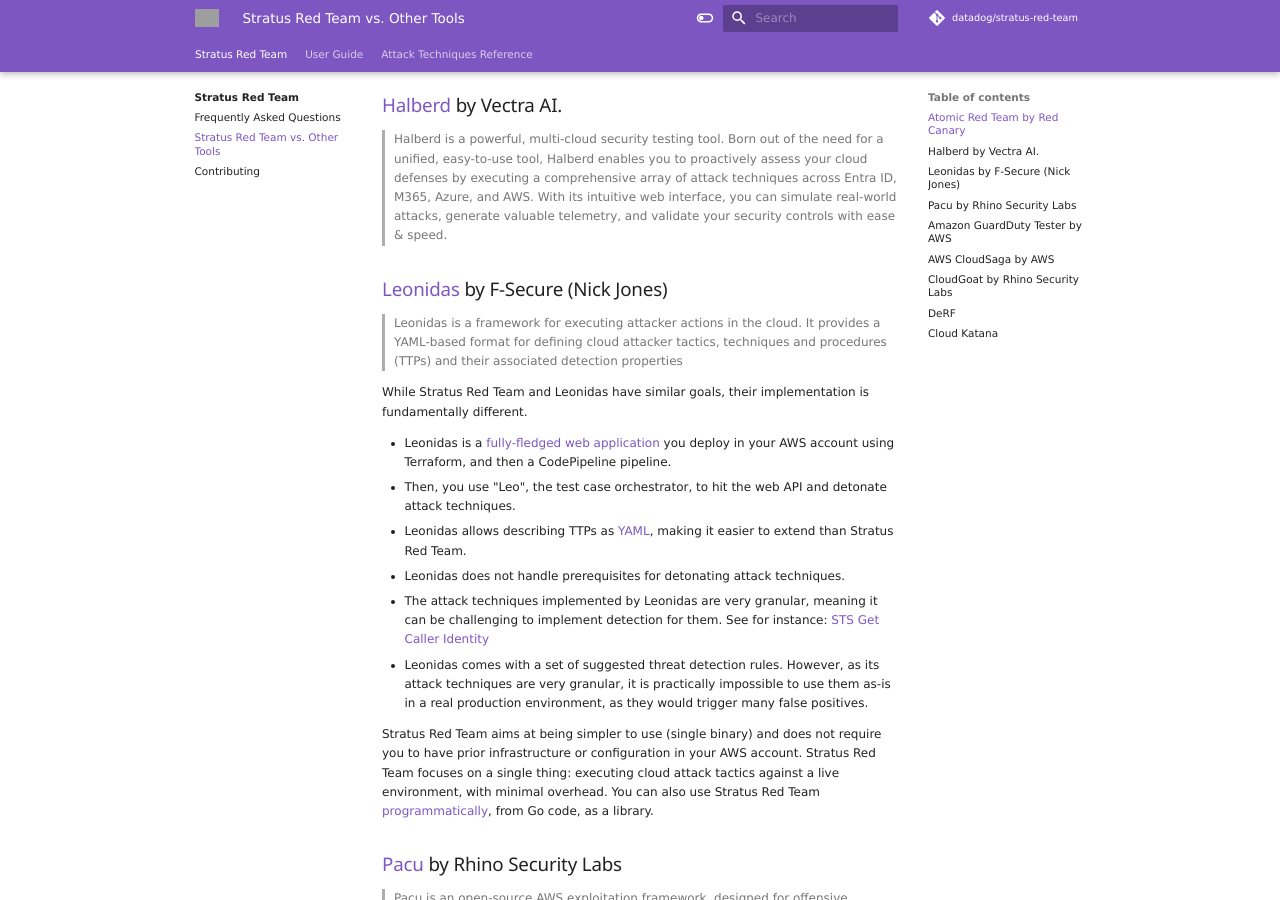
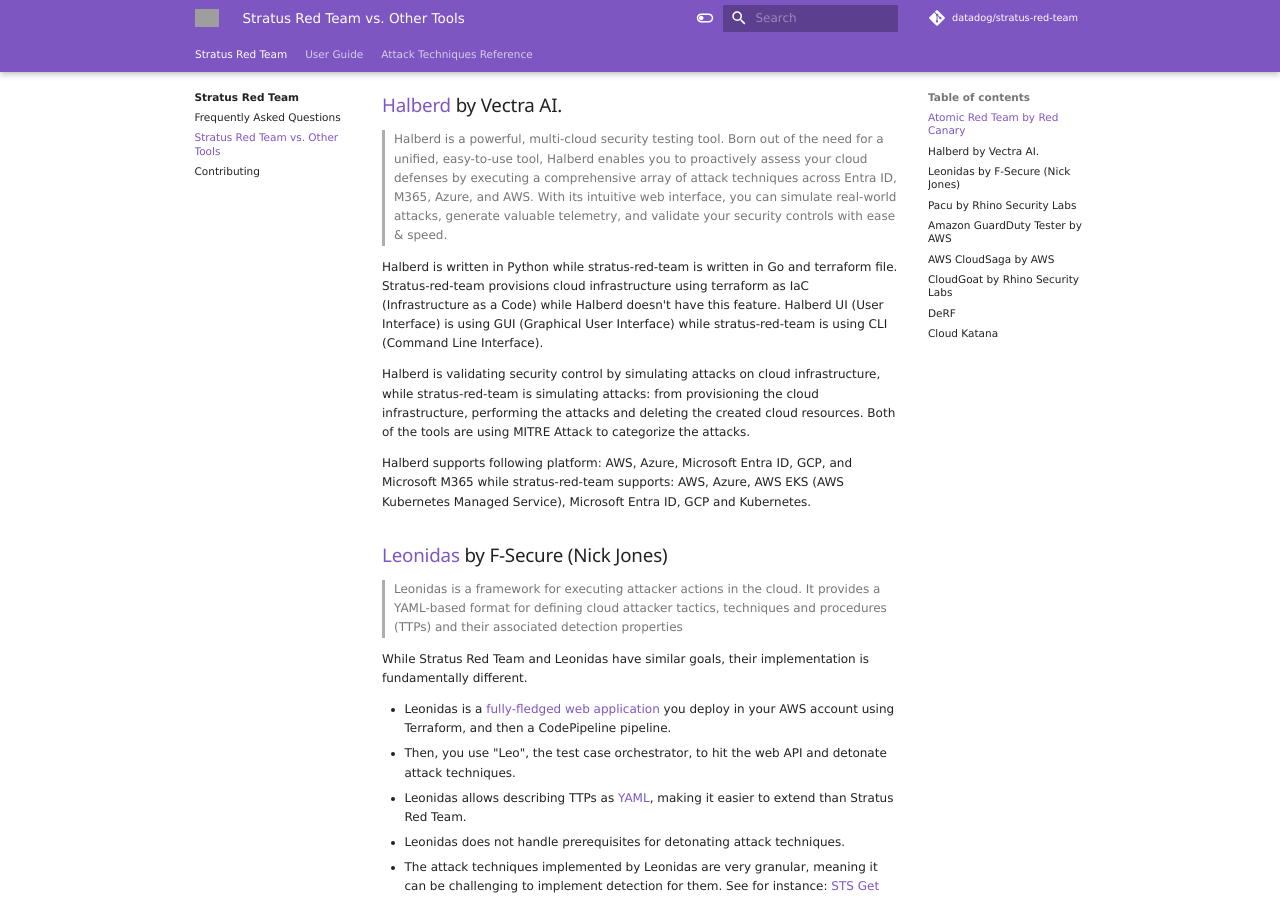
Before and after one commit to DataDog/stratus-red-team, an MkDocs documentation site: the page built from docs/comparison.md, in a window 1280 px wide and 900 px high, scrolled down 509 px. Built offline with MkDocs 1.6.1 and Material for MkDocs 9.7.7, drawn with Linux system fonts in a browser that asks for light colours; nearby versions of some CDN libraries; library files that are not in the unit come from our copies; comment, search, counter and statistics services are not loaded; grey boxes are pictures that could not be loaded.

Commit message:
Update the comparison with Halberd
Issue #584

```diff
--- a/docs/comparison.md
+++ b/docs/comparison.md
@@ -17,6 +17,11 @@
 
 > Halberd is a powerful, multi-cloud security testing tool. Born out of the need for a unified, easy-to-use tool, Halberd enables you to proactively assess your cloud defenses by executing a comprehensive array of attack techniques across Entra ID, M365, Azure, and AWS. With its intuitive web interface, you can simulate real-world attacks, generate valuable telemetry, and validate your security controls with ease & speed.
 
+Halberd is written in Python while stratus-red-team is written in Go and terraform file. Stratus-red-team provisions cloud infrastructure using terraform as IaC (Infrastructure as a Code) while Halberd doesn't have this feature. Halberd UI (User Interface) is using GUI (Graphical User Interface) while stratus-red-team is using CLI (Command Line Interface).
+
+Halberd is validating security control by simulating attacks on cloud infrastructure, while stratus-red-team is simulating attacks: from provisioning the cloud infrastructure, performing the attacks and deleting the created cloud resources. Both of the tools are using MITRE Attack to categorize the attacks.
+
+Halberd supports following platform: AWS, Azure, Microsoft Entra ID, GCP, and Microsoft M365 while stratus-red-team supports: AWS, Azure, AWS EKS (AWS Kubernetes Managed Service), Microsoft Entra ID, GCP and Kubernetes.
 
 ## [Leonidas](https://github.com/FSecureLABS/leonidas) by F-Secure (Nick Jones)
 
```
